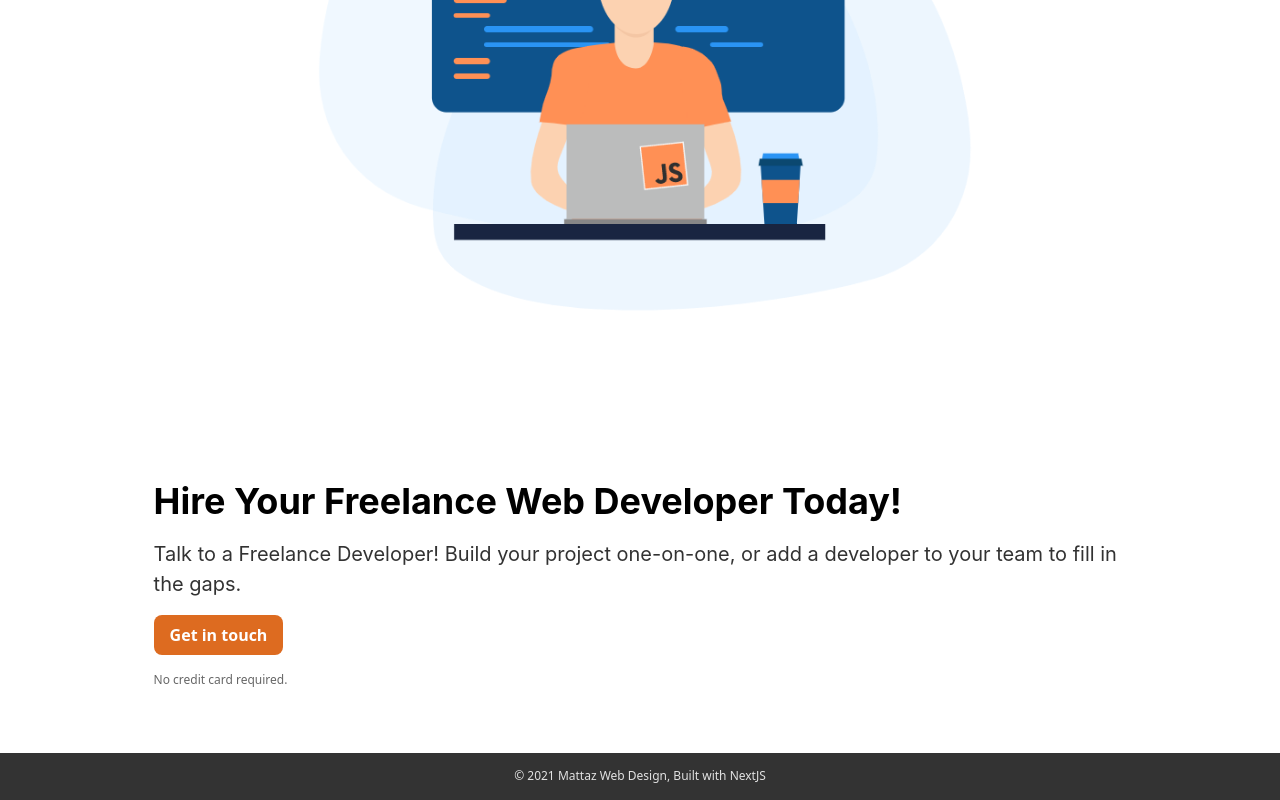
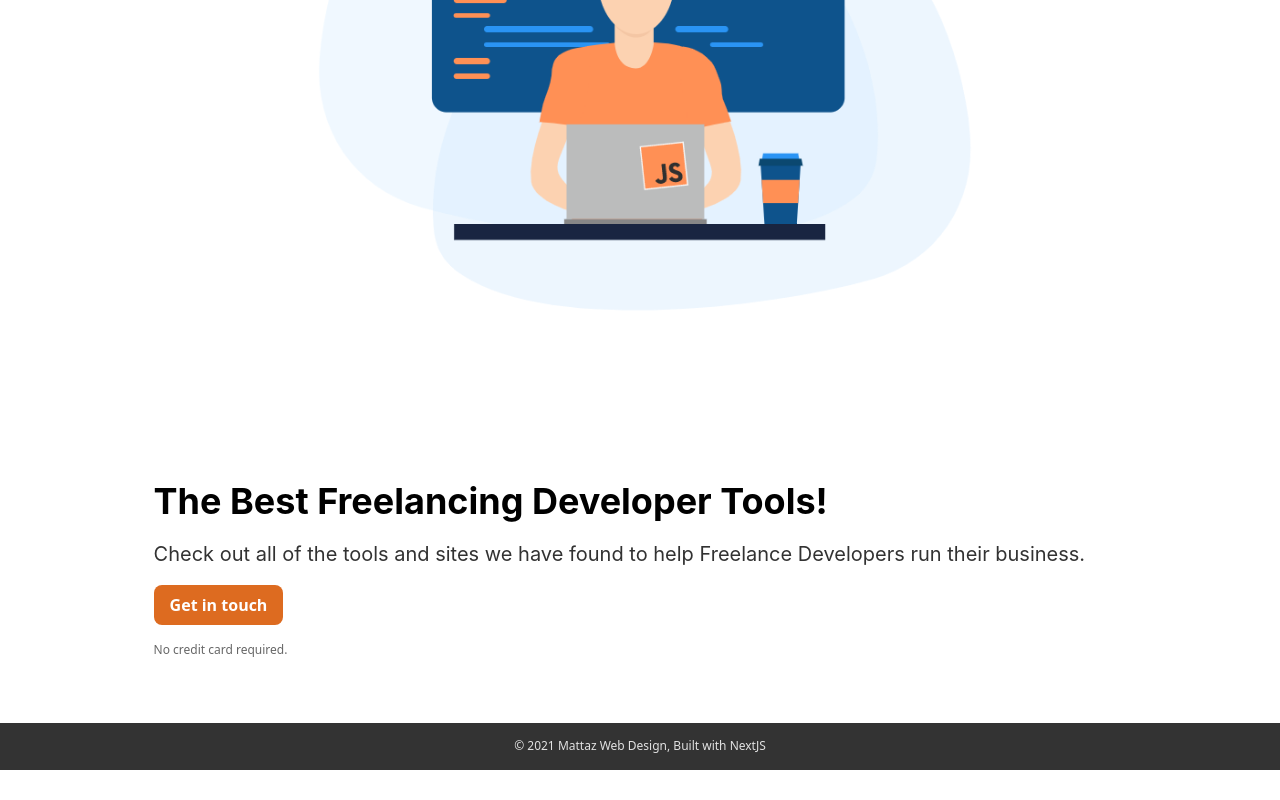
Before and after one commit to Cipher-Coder/next-start, a Next.js app: page / in a window 1280 px wide. Shown: the part 394-1194 px from the top of the page. After the commit the page ends 1164 px from the top, so only its background shows below. Built offline with nearby package versions, Linux system fonts and the light colour scheme.

Commit message:
Changed wording for new idea

```diff
--- a/components/Hero.js
+++ b/components/Hero.js
@@ -93,9 +93,9 @@ Hero.propTypes = {
 }
 
 Hero.defaultProps = {
-  title: 'Hire Your Freelance Web Developer Today!',
+  title: 'The Best Freelancing Developer Tools!',
   subtitle:
-    'Talk to a Freelance Developer! Build your project one-on-one, or add a developer to your team to fill in the gaps.',
+    'Check out all of the tools and sites we have found to help Freelance Developers run their business.',
   image: 'img/singleDev.png',
   ctaText: 'Get in touch',
   ctaLink: '/contact',
--- a/pages/about.js
+++ b/pages/about.js
@@ -7,7 +7,9 @@ export default function About() {
       <div>
         <Navbar />
         <h1>What we are about...</h1>
-        <h3>This is where I tell about my freelancing self!</h3>
+        <h3>
+          This is where I tell about where and how all this was put together.
+        </h3>
         <style jsx>{`
           h1 {
             text-align: center;
--- a/pages/index.js
+++ b/pages/index.js
@@ -8,7 +8,7 @@ export default function Index() {
     <div className="mainDiv">
       <Head>
         <meta name="viewport" content="initial-scale=1.0, width=device-width" />
-        <title>Freelancing Web Developer</title>
+        <title>Freelancing Web Developer Tools</title>
       </Head>
       <Navbar />
       <Hero />
```
